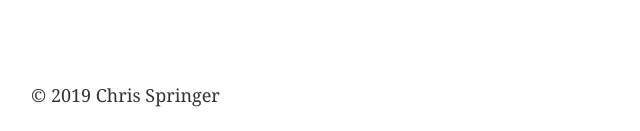
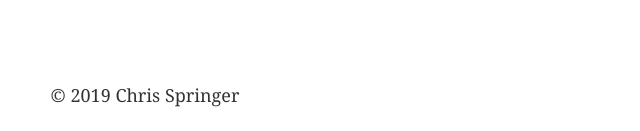
Before and after one commit to chrisaspringer/personal-gatsby, a Gatsby site: page / in a window 1280 px wide. Shown: the part 666-797 px from the top of the page, 129-769 px from the left. Built offline with nearby package versions, Linux system fonts and the light colour scheme; Gatsby itself is replaced by a stand-in of ours.

Commit message:
Fix padding

```diff
--- a/src/components/layout.js
+++ b/src/components/layout.js
@@ -41,13 +41,13 @@ const Layout = ({ children }) => (
               bottom: `0`,
               left: `0`,
               width: `100%`,
-              padding: `1.45rem 1.0875rem`,
             }}
           >
             <div
               style={{
                 margin: `0 auto`,
                 maxWidth: 960,
+                padding: `1.45rem 1.0875rem`,
               }}
             >
               © {new Date().getFullYear()} Chris Springer
```
